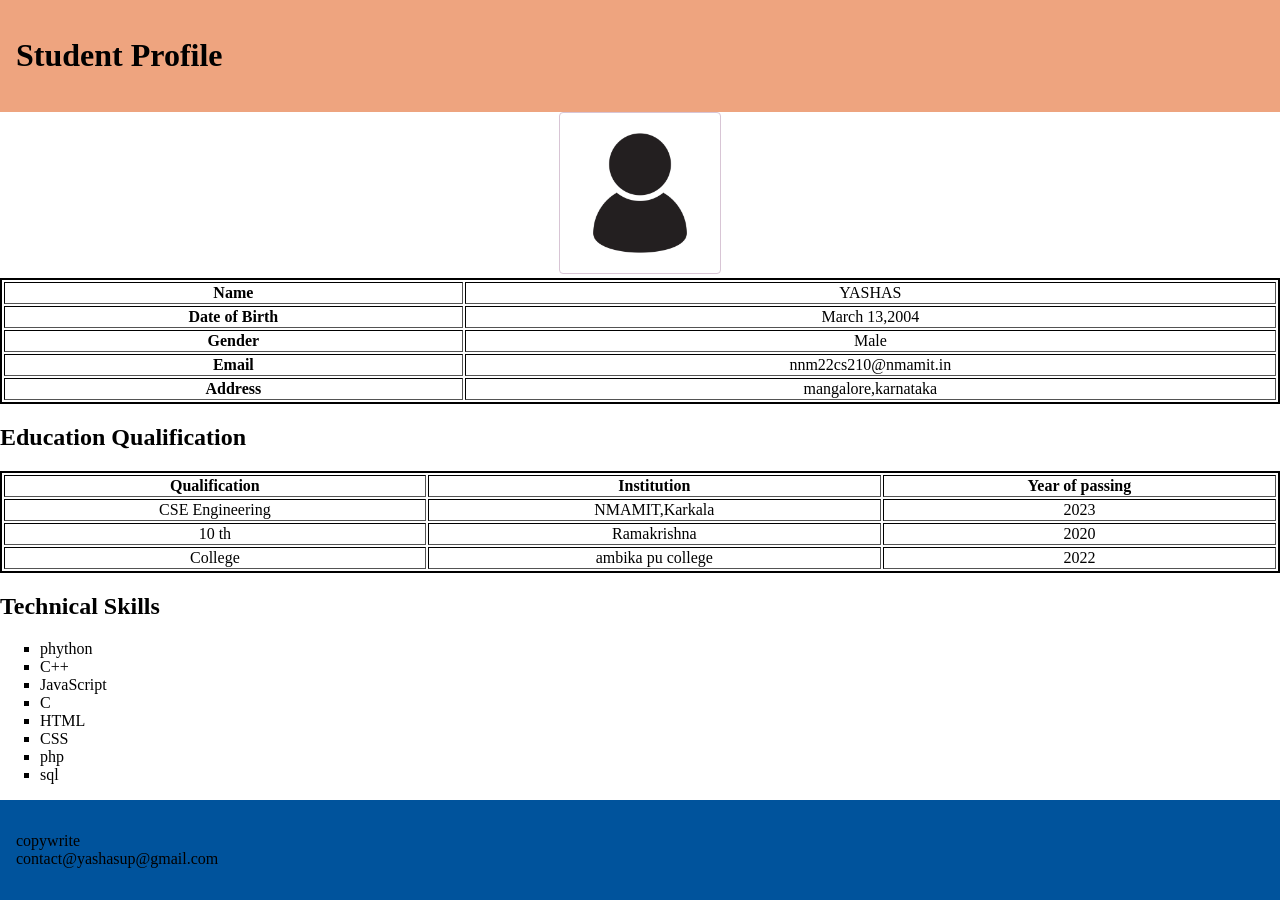
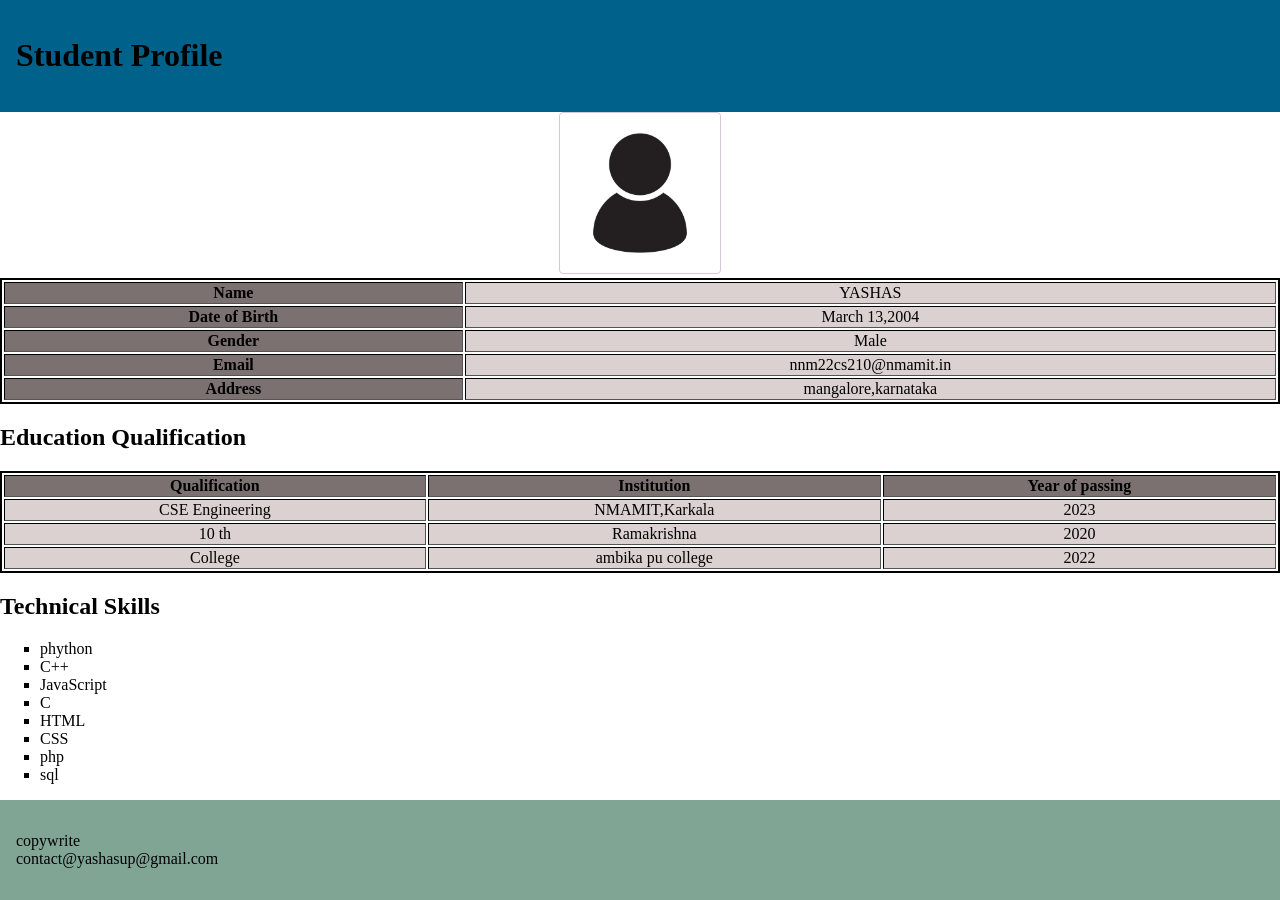
Before and after one commit to yashassh/yass.github.io, a plain HTML site: page index.html in a window 1280 px wide. Drawn offline with Linux system fonts and the light colour scheme.

Commit message:
Update index.html

```diff
--- a/index.html
+++ b/index.html
@@ -2,11 +2,10 @@
 <html>
 <head>
   <title><ul>Student Profile</ul></title>
-  <link rel="stylesheet" href="styles.css">
 </head>
 <style>
 body {
-  background-color: rgb(red, green, blue);
+  background-color: #E6E6DCB;
   background-position: center;
     margin: 0;
     padding: 0;
@@ -16,6 +15,13 @@ body {
             width: 100%;
        border:2px solid black;
        text-align: center;
+       ;
+        }
+        th{
+            background-color: #7b7170;
+        }
+        td{
+            background-color:#dbd1d0 ;
         }
        img {
   border: 1px solid #d8c5d5;
@@ -31,11 +37,11 @@ body {
             list-style-type: square;
         }
   footer{
-    background-color: #00539C;
+    background-color: #81A594;
         padding: 1rem;
   }
   header{
-    background-color: #EEA47F;
+    background-color:#00628B;
         padding: 1rem;
   }
 </style>
```
